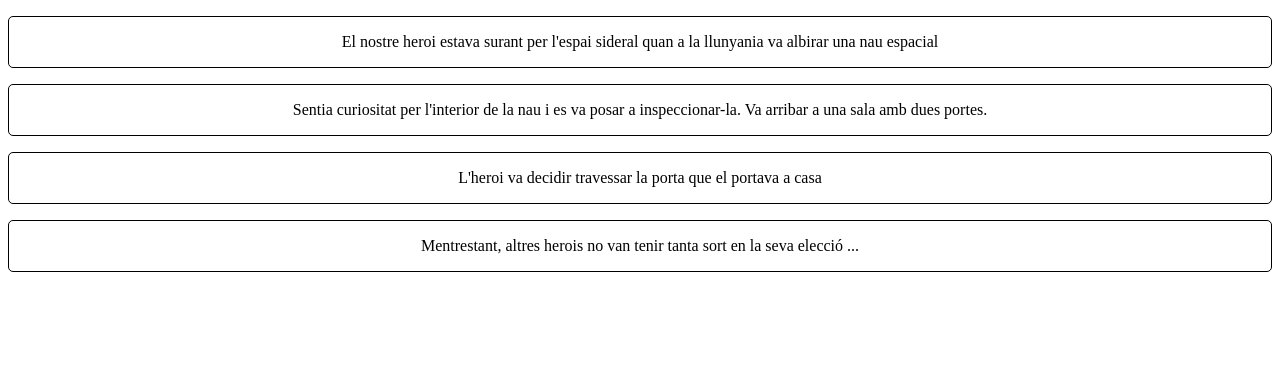
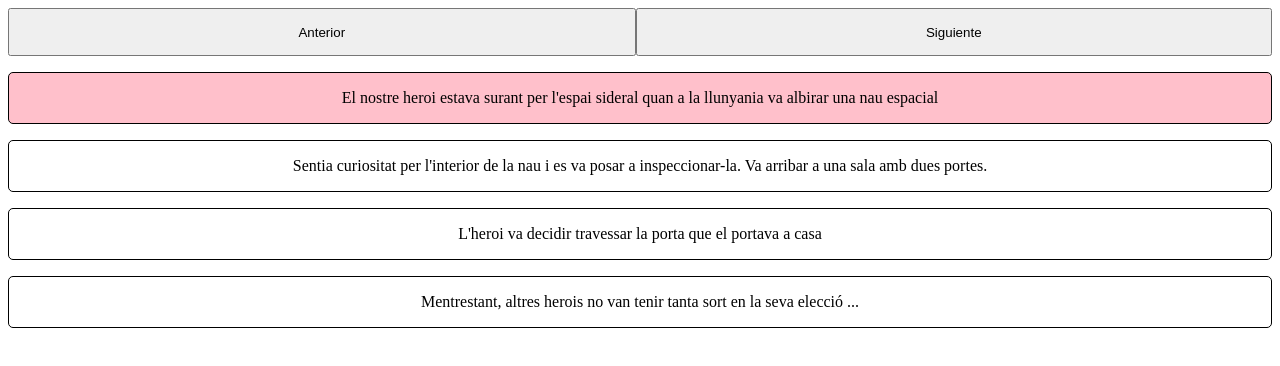
Before and after one commit to chaiben/s6-intro-react, a React app: page / in a window 1280 px wide. Built offline with nearby package versions, Linux system fonts and the light colour scheme.

Commit message:
Exercise 4

```diff
--- a/src/components/Escena.js
+++ b/src/components/Escena.js
@@ -1,7 +1,32 @@
 import React from "react";
 
 export default function Escena(props){
+  const [phraseOn, setPhraseOn] = React.useState(0);
+
+  function changeMessage(value){
+    setPhraseOn(prevPhraseOn =>
+      (prevPhraseOn + value >= phrases.length || prevPhraseOn + value < 0) ?
+      prevPhraseOn :
+      prevPhraseOn + value
+      )
+  }
+
+  const phrases = props.phrases.map(
+    (phrase, index) => {
+      const className = index === phraseOn ? "phrase selected" : "phrase";
+    return <p
+      className= {className}
+      key={`phrase${index}`}
+      >{phrase}</p>
+    });
+
   return (
-    props.phrases.map(phrase => <p className="phrase" key={phrase}>{phrase}</p>)
+    <div>
+      <div className="menu">
+        <button onClick={() => changeMessage(-1)}>Anterior</button>
+        <button onClick={() => changeMessage(+1)}>Siguiente</button>
+      </div>
+      {phrases}
+    </div>
   );
 }
--- a/src/style/style.css
+++ b/src/style/style.css
@@ -4,3 +4,11 @@
   text-align: center;
   padding: 1rem;
 }
+.selected{
+  background-color: pink;
+}
+.menu {
+  display: grid;
+  grid-template-columns: auto auto;
+  height: 3rem;
+}
```
